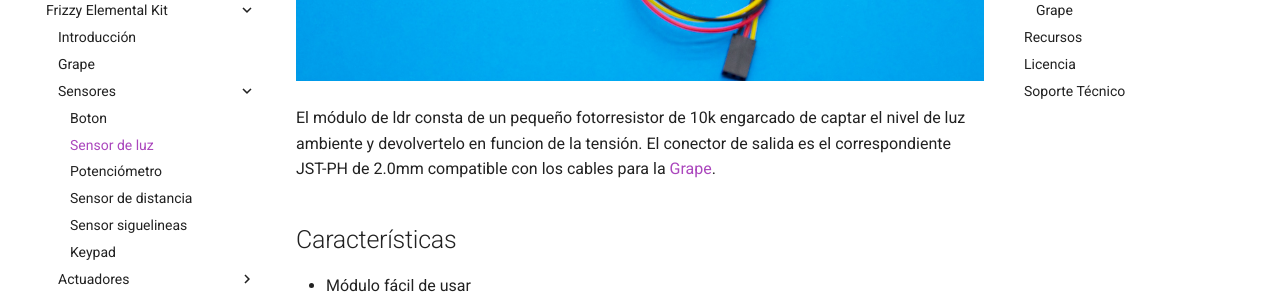
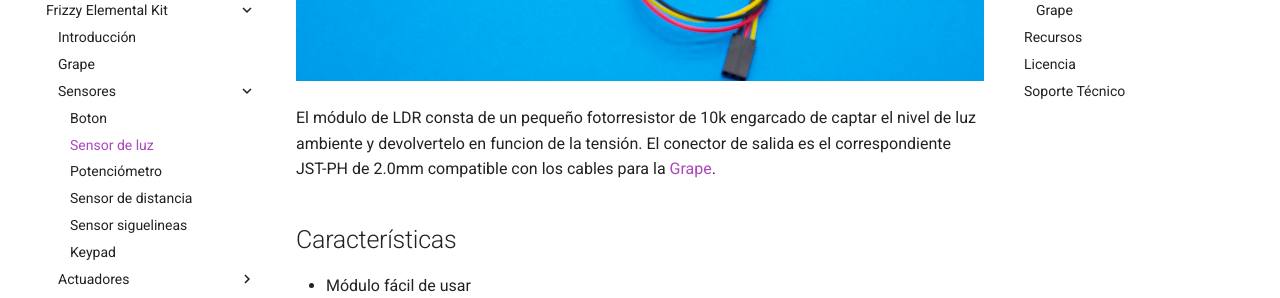
Before and after one commit to FrizzyElectronics/ElementalKitDocs, an MkDocs documentation site: the page built from docs/ldr.md, in a window 1280 px wide and 900 px high, scrolled down 405 px. Shown: the part 152-450 px from the top of the window. Built offline with MkDocs 1.6.1 and Material for MkDocs 9.7.7, drawn with Linux system fonts in a browser that asks for light colours; comment, search, counter and statistics services are not loaded; old or Windows-style settings are respelled for this version of MkDocs.

Commit message:
Fotos subidas

```diff
--- a/docs/ldr.md
+++ b/docs/ldr.md
@@ -2,7 +2,7 @@
 
 ![Texto alternativo](images/ldr.jpg "Modulo de ldr basico")
 
-El módulo de ldr consta de un pequeño fotorresistor de 10k engarcado de captar el nivel de luz ambiente y devolvertelo en funcion de la tensión. El conector de salida es el correspondiente JST-PH de 2.0mm compatible con los cables para la [Grape](https://www.frizzy.es/grape/).
+El módulo de LDR consta de un pequeño fotorresistor de 10k engarcado de captar el nivel de luz ambiente y devolvertelo en funcion de la tensión. El conector de salida es el correspondiente JST-PH de 2.0mm compatible con los cables para la [Grape](https://www.frizzy.es/grape/).
 
 ## Características
 
```
Also changed, not shown: docs/images/bluetooth.jpg (added), docs/images/motorcontroller.jpg (added), docs/images/oled.jpg (added).
